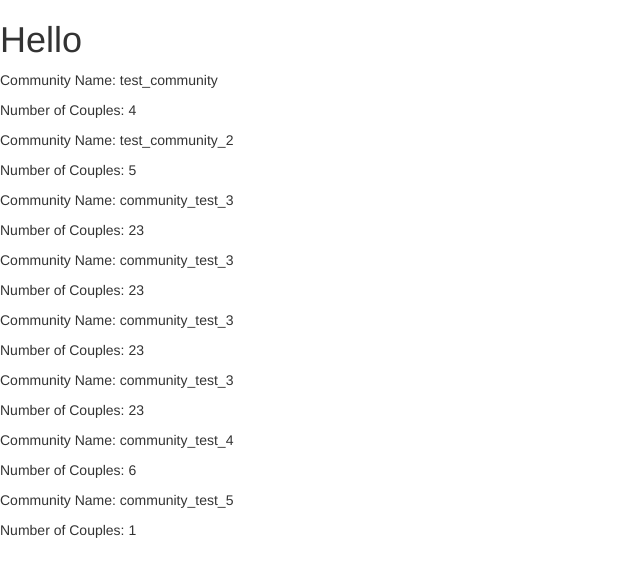
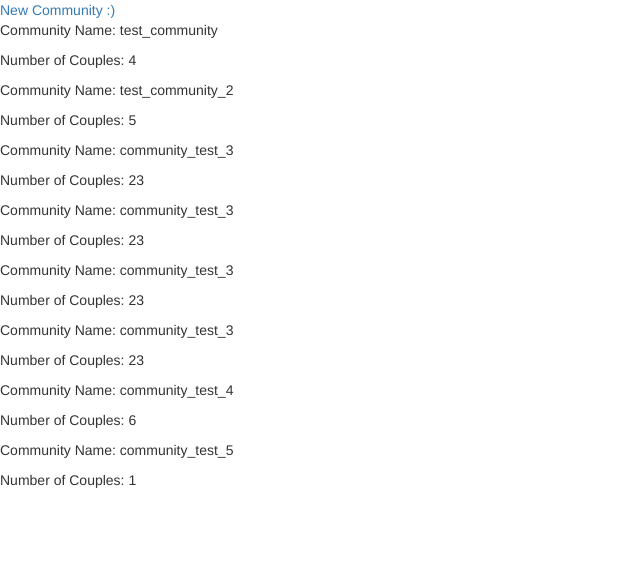
Before and after one commit to lmarianarp19/myMatchingApp, a Django app: page /community/ in a window 1280 px wide. Shown: the top 577 px of the page, without its empty margins (0-640 px from the left). Run offline with Django 3.2, Linux system fonts and the light colour scheme; data comes from the database, SQL or seed files in the repository; both versions use the stored data as it was after the commit; some libraries are stand-ins or nearby versions.

Commit message:
Can add a new communit and can see list of communities

```diff
--- a/myMatchingApp/match/templates/match/community_list.html
+++ b/myMatchingApp/match/templates/match/community_list.html
@@ -6,7 +6,7 @@
     <link rel="stylesheet" href="{% static 'css/match.css' %}">
   </head>
 
-<h1> Hello </h1>
+<a href="{% url 'new_community' %}" ><span>New Community :)</span></a>
 
     {% for community in communities %}
     <div>
@@ -15,4 +15,13 @@
     </div>
 {% endfor %}
 
+<div class="content container">
+     <div class="row">
+         <div class="col-md-8">
+             {% block content %}
+             {% endblock %}
+         </div>
+     </div>
+ </div>
+
 </html>
--- a/myMatchingApp/match/urls.py
+++ b/myMatchingApp/match/urls.py
@@ -4,4 +4,5 @@ from . import views
 
 urlpatterns = [
     path('community/', views.community_list, name='community_list'),
+    path('community/new', views.new_community, name='new_community'),
 ]
--- a/myMatchingApp/match/views.py
+++ b/myMatchingApp/match/views.py
@@ -1,6 +1,8 @@
 from django.shortcuts import render
 from django.http import HttpResponse
 from .models import Community
+from .forms import CommunityForm
+from django.shortcuts import redirect
 
 
 # Create your views here.
@@ -8,7 +10,16 @@ def community_list(request):
     communities = Community.objects.all()
     return render(request, 'match/community_list.html', {'communities': communities})
 
-
+def new_community(request):
+    if request.method == "POST":
+        form = CommunityForm(request.POST)
+        if form.is_valid():
+            community = form.save(commit=False)
+            community.save()
+            return redirect('community_list')
+    else:
+        form = CommunityForm()
+    return render(request, 'match/new_community.html', {'form': form})
 
 
 
```
Also changed, not shown: myMatchingApp/match/forms.py (added, +10 -0 lines), myMatchingApp/match/templates/match/new_community.html (added, +9 -0 lines), myMatchingApp/db.sqlite3.
